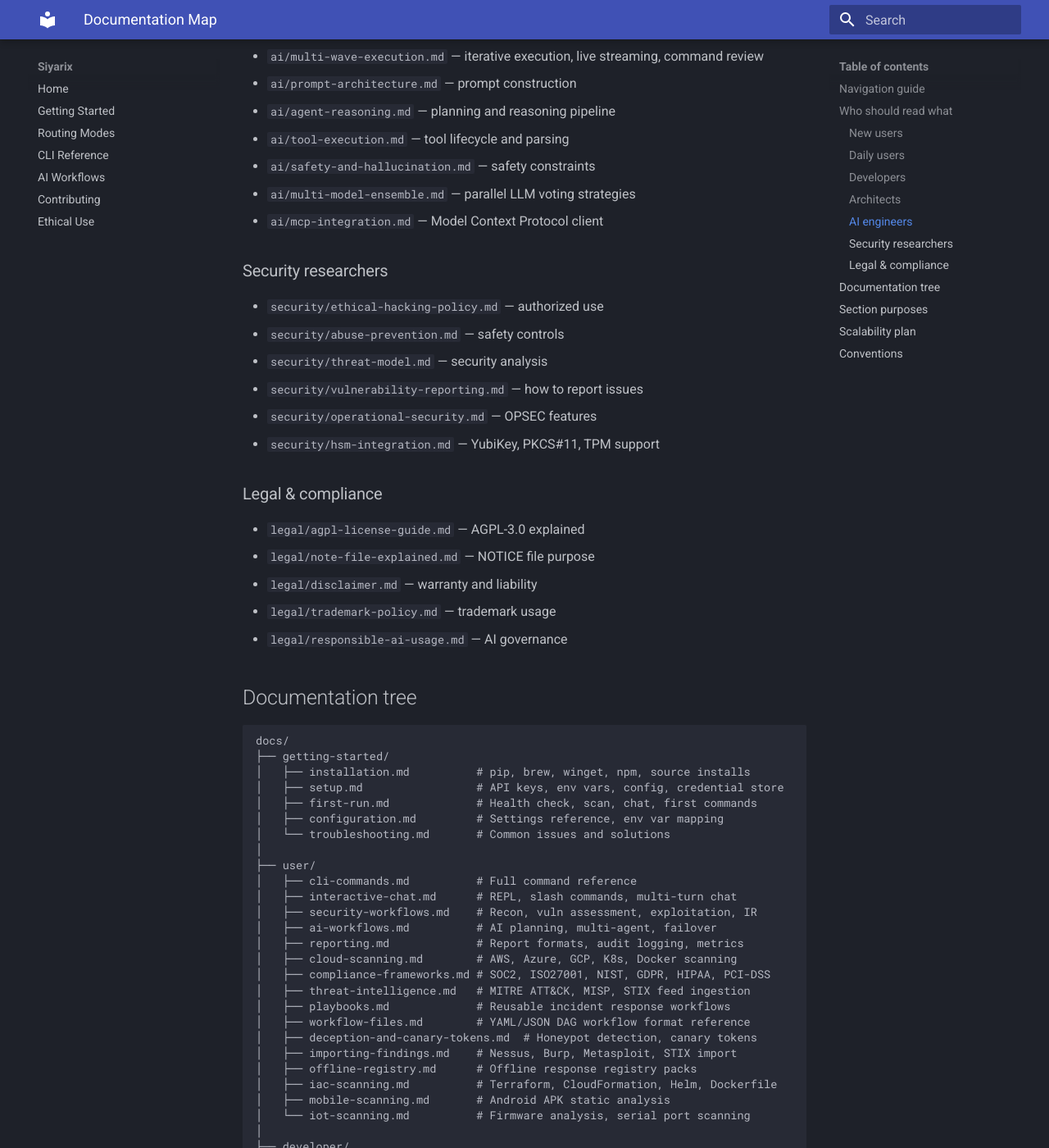
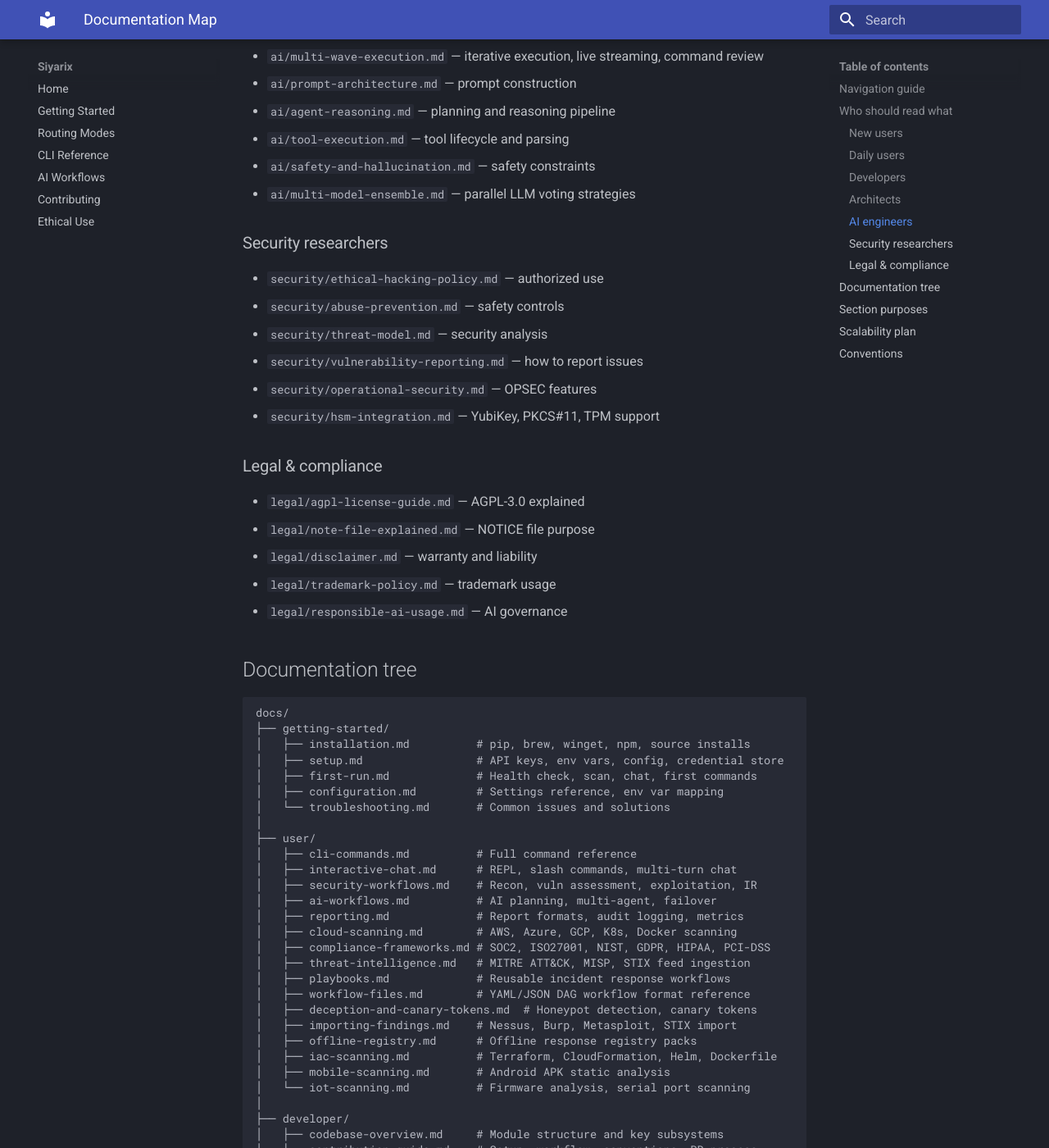
Before and after one commit to mufthakherul/siyarix, an MkDocs documentation site: the page built from docs/DOCS_MAP.md, in a window 1280 px wide and 1400 px high, scrolled down 2016 px. Shown: the whole window at 82% size. Built offline with MkDocs 1.6.1 and Material for MkDocs 9.7.7, drawn with Linux system fonts in a browser that asks for light colours; some of the changed text lies outside the part shown.

```diff
--- a/docs/DOCS_MAP.md
+++ b/docs/DOCS_MAP.md
@@ -73,7 +73,6 @@ Start here:
 - `ai/tool-execution.md` — tool lifecycle and parsing
 - `ai/safety-and-hallucination.md` — safety constraints
 - `ai/multi-model-ensemble.md` — parallel LLM voting strategies
-- `ai/mcp-integration.md` — Model Context Protocol client
 
 ### Security researchers
 
@@ -147,9 +146,8 @@ docs/
 │   ├── agent-reasoning.md         # Goal decomposition, multi-agent
 │   ├── tool-execution.md          # Tool discovery, parsing, errors
 │   ├── safety-and-hallucination.md  # Response sensor, danger analysis
-│   ├── multi-model-ensemble.md    # Parallel LLM voting strategies
-│   └── mcp-integration.md         # Model Context Protocol client
-│
+    │   ├── multi-model-ensemble.md    # Parallel LLM voting strategies
+    │
 ├── security/
 │   ├── ethical-hacking-policy.md   # Authorized use, scope, compliance
 │   ├── abuse-prevention.md         # Danger analysis, emergency stop, OPSEC
```
Also changed, not shown: README.md (+1 -1 lines).
